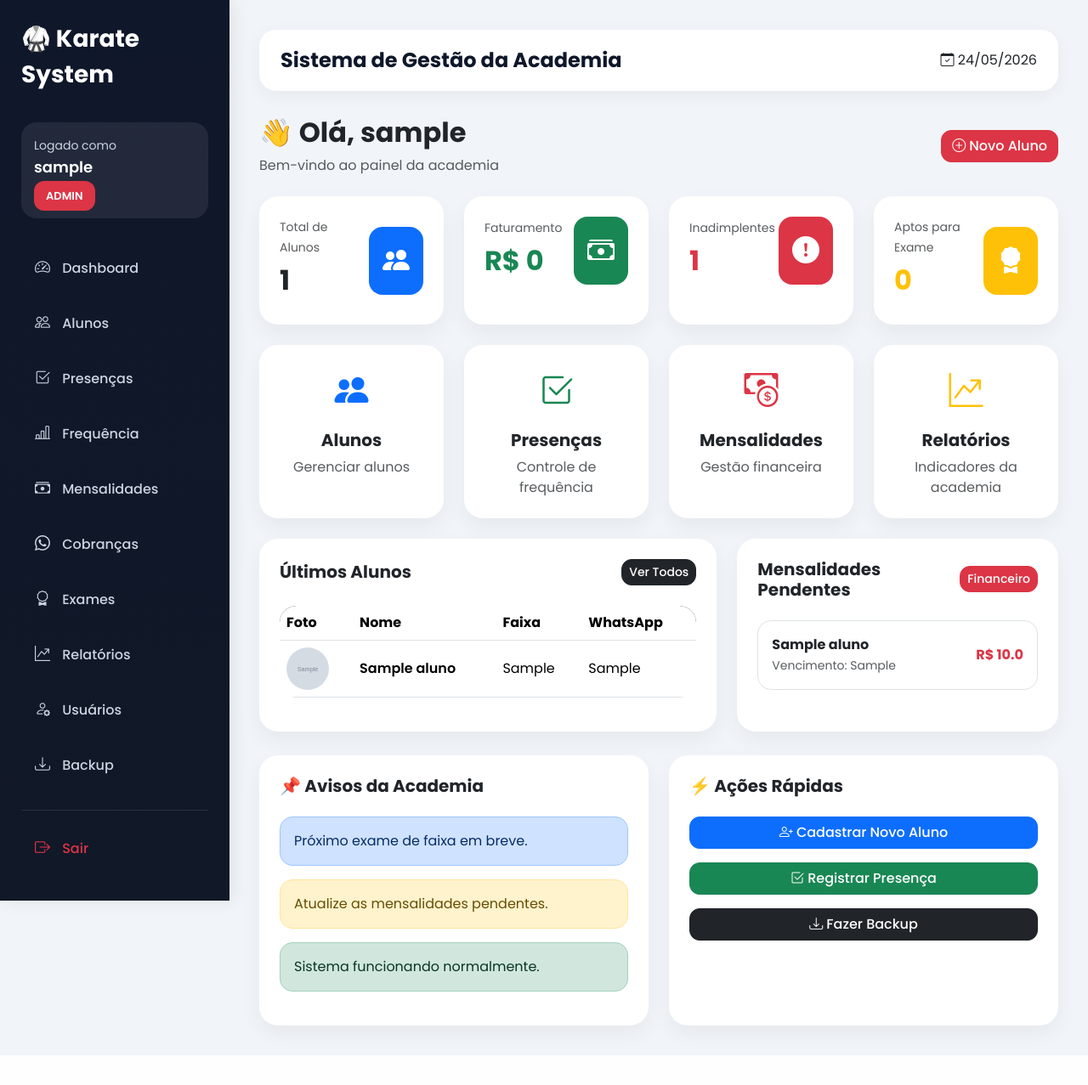
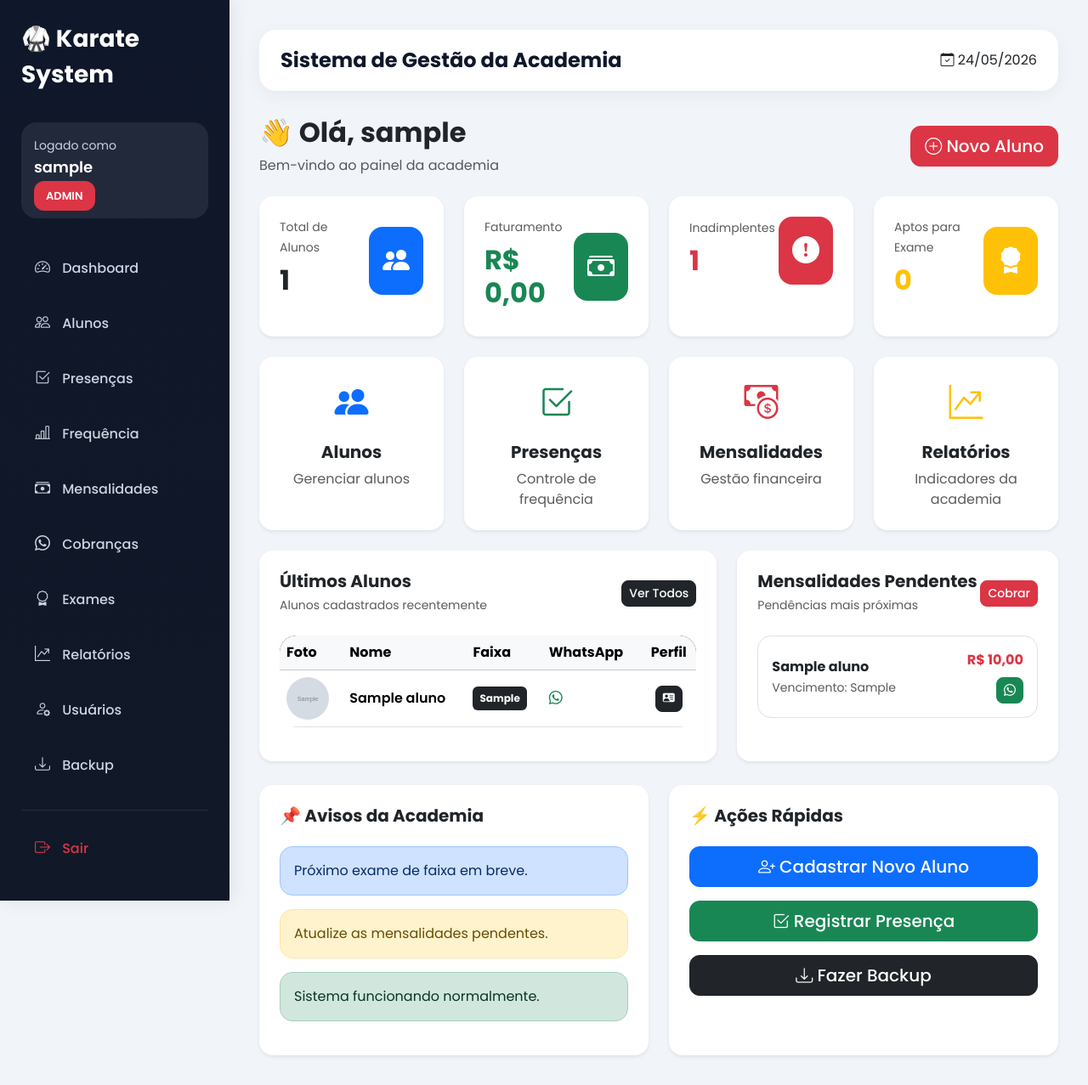
Before and after one commit to roisadi-tech/karate-system, a Flask app: page / in a window 1280 px wide. Shown: the whole page at 85% size. Before the commit the page ends 1242 px from the top, so only its background shows below. Run offline with Flask 3, Linux system fonts and the light colour scheme; the visitor is signed in with stand-in values (Sample User, id 1); tables that the repository leaves empty hold one stand-in row (values such as "Sample post"); grey boxes marked "Sample" are stand-in pictures.

Commit message:
Melhorando dashboard inicial

```diff
--- a/templates/index.html
+++ b/templates/index.html
@@ -4,7 +4,7 @@
 
 <!-- TÍTULO -->
 
-<div class="d-flex justify-content-between align-items-center mb-4">
+<div class="d-flex justify-content-between align-items-center mb-4 flex-wrap gap-3">
 
     <div>
 
@@ -24,7 +24,7 @@
 
     <a
         href="/cadastrar_aluno"
-        class="btn btn-danger"
+        class="btn btn-danger btn-lg"
     >
 
         <i class="bi bi-plus-circle"></i>
@@ -43,7 +43,7 @@
 
     <div class="col-md-3">
 
-        <div class="card p-4 h-100">
+        <div class="card border-0 shadow-sm rounded-4 p-4 h-100">
 
             <div class="d-flex justify-content-between align-items-center">
 
@@ -79,7 +79,7 @@
 
     <div class="col-md-3">
 
-        <div class="card p-4 h-100">
+        <div class="card border-0 shadow-sm rounded-4 p-4 h-100">
 
             <div class="d-flex justify-content-between align-items-center">
 
@@ -93,7 +93,7 @@
 
                     <h2 class="fw-bold mt-2 text-success">
 
-                        R$ {{ faturamento }}
+                        {{ formatar_moeda(faturamento) }}
 
                     </h2>
 
@@ -115,7 +115,7 @@
 
     <div class="col-md-3">
 
-        <div class="card p-4 h-100">
+        <div class="card border-0 shadow-sm rounded-4 p-4 h-100">
 
             <div class="d-flex justify-content-between align-items-center">
 
@@ -151,7 +151,7 @@
 
     <div class="col-md-3">
 
-        <div class="card p-4 h-100">
+        <div class="card border-0 shadow-sm rounded-4 p-4 h-100">
 
             <div class="d-flex justify-content-between align-items-center">
 
@@ -198,7 +198,7 @@
             class="text-decoration-none"
         >
 
-            <div class="card p-4 text-center h-100">
+            <div class="card border-0 shadow-sm rounded-4 p-4 text-center h-100">
 
                 <div class="mb-3">
 
@@ -206,7 +206,7 @@
 
                 </div>
 
-                <h5 class="fw-bold">
+                <h5 class="fw-bold text-dark">
 
                     Alunos
 
@@ -233,7 +233,7 @@
             class="text-decoration-none"
         >
 
-            <div class="card p-4 text-center h-100">
+            <div class="card border-0 shadow-sm rounded-4 p-4 text-center h-100">
 
                 <div class="mb-3">
 
@@ -241,7 +241,7 @@
 
                 </div>
 
-                <h5 class="fw-bold">
+                <h5 class="fw-bold text-dark">
 
                     Presenças
 
@@ -268,7 +268,7 @@
             class="text-decoration-none"
         >
 
-            <div class="card p-4 text-center h-100">
+            <div class="card border-0 shadow-sm rounded-4 p-4 text-center h-100">
 
                 <div class="mb-3">
 
@@ -276,7 +276,7 @@
 
                 </div>
 
-                <h5 class="fw-bold">
+                <h5 class="fw-bold text-dark">
 
                     Mensalidades
 
@@ -303,7 +303,7 @@
             class="text-decoration-none"
         >
 
-            <div class="card p-4 text-center h-100">
+            <div class="card border-0 shadow-sm rounded-4 p-4 text-center h-100">
 
                 <div class="mb-3">
 
@@ -311,7 +311,7 @@
 
                 </div>
 
-                <h5 class="fw-bold">
+                <h5 class="fw-bold text-dark">
 
                     Relatórios
 
@@ -339,19 +339,29 @@
 
     <div class="col-lg-7">
 
-        <div class="card p-4 h-100">
+        <div class="card border-0 shadow-sm rounded-4 p-4 h-100">
 
             <div class="d-flex justify-content-between align-items-center mb-4">
 
-                <h5 class="fw-bold mb-0">
+                <div>
+
+                    <h5 class="fw-bold mb-1">
 
                         Últimos Alunos
 
                     </h5>
 
+                    <small class="text-muted">
+
+                        Alunos cadastrados recentemente
+
+                    </small>
+
+                </div>
+
                 <a
                     href="/alunos"
-                    class="btn btn-sm btn-dark"
+                    class="btn btn-sm btn-dark rounded-3"
                 >
 
                     Ver Todos
@@ -362,9 +372,9 @@
 
             <div class="table-responsive">
 
-                <table class="table align-middle">
+                <table class="table align-middle table-hover">
 
-                    <thead>
+                    <thead class="table-light">
 
                         <tr>
 
@@ -372,6 +382,7 @@
                             <th>Nome</th>
                             <th>Faixa</th>
                             <th>WhatsApp</th>
+                            <th class="text-center">Perfil</th>
 
                         </tr>
 
@@ -385,7 +396,7 @@
 
                             <td>
 
-                                {% if aluno.foto %}
+                                {% if aluno.foto and aluno.foto != '' %}
 
                                     <img
                                         src="{{ url_for('static', filename='uploads/' + aluno.foto) }}"
@@ -424,19 +435,125 @@
 
                             <td>
 
+                                {% if aluno.faixa == 'Branca' %}
+
+                                    <span class="badge bg-light text-dark border p-2">
+
+                                {% elif aluno.faixa == 'Cinza' %}
+
+                                    <span class="badge bg-secondary p-2">
+
+                                {% elif aluno.faixa == 'Azul' %}
+
+                                    <span class="badge bg-primary p-2">
+
+                                {% elif aluno.faixa == 'Amarela' %}
+
+                                    <span class="badge bg-warning text-dark p-2">
+
+                                {% elif aluno.faixa == 'Laranja' %}
+
+                                    <span
+                                        class="badge p-2"
+                                        style="background: orange;"
+                                    >
+
+                                {% elif aluno.faixa == 'Verde' %}
+
+                                    <span class="badge bg-success p-2">
+
+                                {% elif aluno.faixa == 'Roxa' %}
+
+                                    <span
+                                        class="badge p-2"
+                                        style="background: #6f42c1;"
+                                    >
+
+                                {% elif aluno.faixa == 'Marrom' %}
+
+                                    <span
+                                        class="badge p-2"
+                                        style="background: #8b4513;"
+                                    >
+
+                                {% else %}
+
+                                    <span class="badge bg-dark p-2">
+
+                                {% endif %}
+
                                     {{ aluno.faixa }}
+
+                                </span>
 
                             </td>
 
                             <td>
 
-                                {{ aluno.whatsapp }}
+                                <a
+                                    href="https://wa.me/55{{ aluno.whatsapp }}"
+                                    target="_blank"
+                                    class="text-decoration-none"
+                                >
+
+                                    <i class="bi bi-whatsapp text-success"></i>
+
+                                    {{ formatar_whatsapp(aluno.whatsapp) }}
+
+                                </a>
+
+                            </td>
+
+                            <td class="text-center">
+
+                                <a
+                                    href="/aluno/{{ aluno.id }}"
+                                    class="btn btn-dark btn-sm rounded-3"
+                                    title="Ver perfil"
+                                >
+
+                                    <i class="bi bi-person-vcard-fill"></i>
+
+                                </a>
 
                             </td>
 
                         </tr>
 
                         {% endfor %}
+
+                        {% if ultimos_alunos|length == 0 %}
+
+                        <tr>
+
+                            <td
+                                colspan="5"
+                                class="text-center py-5"
+                            >
+
+                                <div class="text-muted">
+
+                                    <i class="bi bi-people fs-1"></i>
+
+                                    <h5 class="mt-3">
+
+                                        Nenhum aluno cadastrado
+
+                                    </h5>
+
+                                    <p class="mb-0">
+
+                                        Cadastre o primeiro aluno da academia.
+
+                                    </p>
+
+                                </div>
+
+                            </td>
+
+                        </tr>
+
+                        {% endif %}
 
                     </tbody>
 
@@ -452,22 +569,32 @@
 
     <div class="col-lg-5">
 
-        <div class="card p-4 h-100">
+        <div class="card border-0 shadow-sm rounded-4 p-4 h-100">
 
             <div class="d-flex justify-content-between align-items-center mb-4">
 
-                <h5 class="fw-bold mb-0">
+                <div>
+
+                    <h5 class="fw-bold mb-1">
 
                         Mensalidades Pendentes
 
                     </h5>
 
+                    <small class="text-muted">
+
+                        Pendências mais próximas
+
+                    </small>
+
+                </div>
+
                 <a
-                    href="/mensalidades"
-                    class="btn btn-sm btn-danger"
+                    href="/cobrar"
+                    class="btn btn-sm btn-danger rounded-3"
                 >
 
-                    Financeiro
+                    Cobrar
 
                 </a>
 
@@ -490,21 +617,57 @@
                     <small class="text-muted">
 
                         Vencimento:
-                        {{ item.vencimento }}
+                        {{ formatar_data(item.vencimento) }}
 
                     </small>
 
                 </div>
 
+                <div class="text-end">
+
                     <div class="text-danger fw-bold">
 
-                    R$ {{ item.valor }}
+                        {{ formatar_moeda(item.valor) }}
+
+                    </div>
+
+                    <a
+                        href="https://wa.me/55{{ item.aluno.whatsapp }}?text=Olá%20{{ item.aluno.nome }},%20sua%20mensalidade%20da%20academia%20está%20pendente."
+                        target="_blank"
+                        class="btn btn-success btn-sm mt-2 rounded-3"
+                    >
+
+                        <i class="bi bi-whatsapp"></i>
+
+                    </a>
 
                 </div>
 
             </div>
 
             {% endfor %}
+
+            {% if pendencias|length == 0 %}
+
+            <div class="text-center py-5">
+
+                <i class="bi bi-check-circle-fill fs-1 text-success"></i>
+
+                <h5 class="mt-3">
+
+                    Nenhuma pendência
+
+                </h5>
+
+                <p class="text-muted mb-0">
+
+                    Todas as mensalidades estão em dia.
+
+                </p>
+
+            </div>
+
+            {% endif %}
 
         </div>
 
@@ -520,7 +683,7 @@
 
     <div class="col-lg-6">
 
-        <div class="card p-4 h-100">
+        <div class="card border-0 shadow-sm rounded-4 p-4 h-100">
 
             <h5 class="fw-bold mb-4">
 
@@ -554,7 +717,7 @@
 
     <div class="col-lg-6">
 
-        <div class="card p-4 h-100">
+        <div class="card border-0 shadow-sm rounded-4 p-4 h-100">
 
             <h5 class="fw-bold mb-4">
 
@@ -566,7 +729,7 @@
 
                 <a
                     href="/cadastrar_aluno"
-                    class="btn btn-primary"
+                    class="btn btn-primary btn-lg"
                 >
 
                     <i class="bi bi-person-plus"></i>
@@ -577,7 +740,7 @@
 
                 <a
                     href="/presencas"
-                    class="btn btn-success"
+                    class="btn btn-success btn-lg"
                 >
 
                     <i class="bi bi-check2-square"></i>
@@ -586,9 +749,11 @@
 
                 </a>
 
+                {% if session.tipo == 'admin' %}
+
                 <a
                     href="/backup"
-                    class="btn btn-dark"
+                    class="btn btn-dark btn-lg"
                 >
 
                     <i class="bi bi-download"></i>
@@ -596,6 +761,8 @@
                     Fazer Backup
 
                 </a>
+
+                {% endif %}
 
             </div>
 
```
Lines whose indentation alone changed are shown as unchanged.
